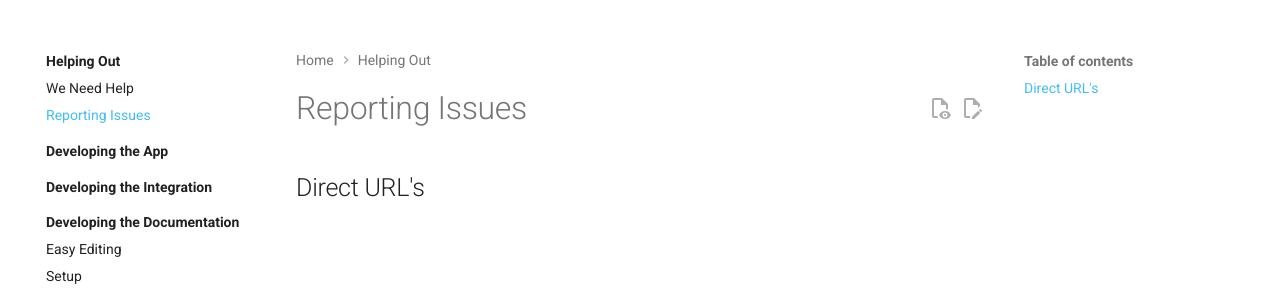
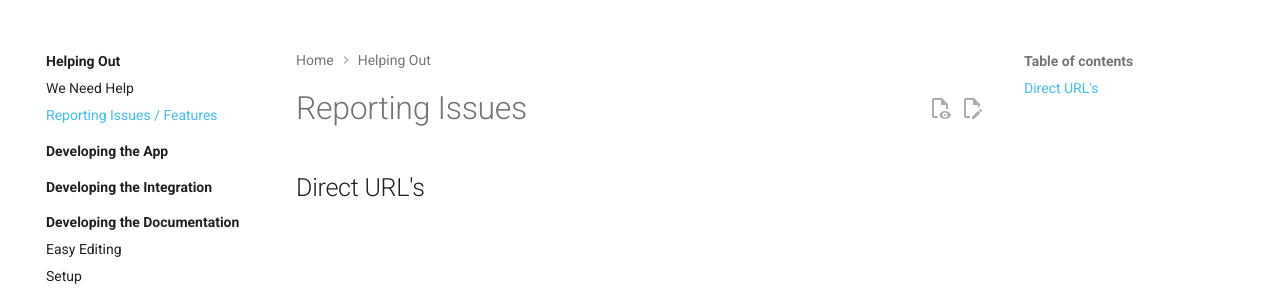
Before and after one commit to hass-agent/HASS.Agent-Documentation, an MkDocs documentation site: the page built from docs/contributing/reporting-issues.md, in a window 1280 px wide. Shown: the part 160-455 px from the top of the page. Built offline with MkDocs 1.6.1 and Material for MkDocs 9.7.7, drawn with Linux system fonts in a browser that asks for light colours; comment, search, counter and statistics services are not loaded; the version menu is left out.

Commit message:
Change name of reporting issues page

```diff
--- a/mkdocs.yml
+++ b/mkdocs.yml
@@ -142,7 +142,7 @@ nav:
   - Helping Out:
       - contributing/index.md
       - We Need Help: contributing/need-help.md
-      - Reporting Issues: contributing/reporting-issues.md
+      - Reporting Issues / Features: contributing/reporting-issues.md
       - Developing the App:
           - contributing/hass-agent-app/index.md
       - Developing the Integration:
```
